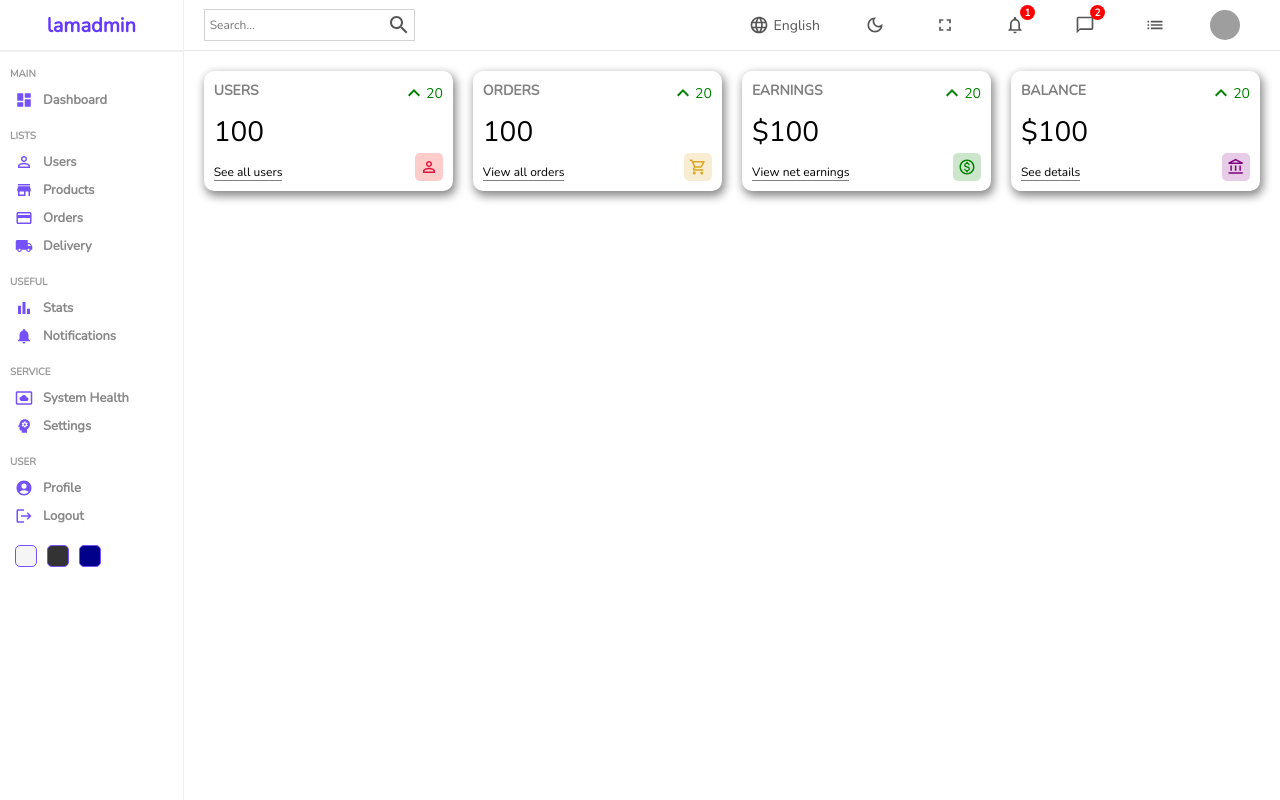
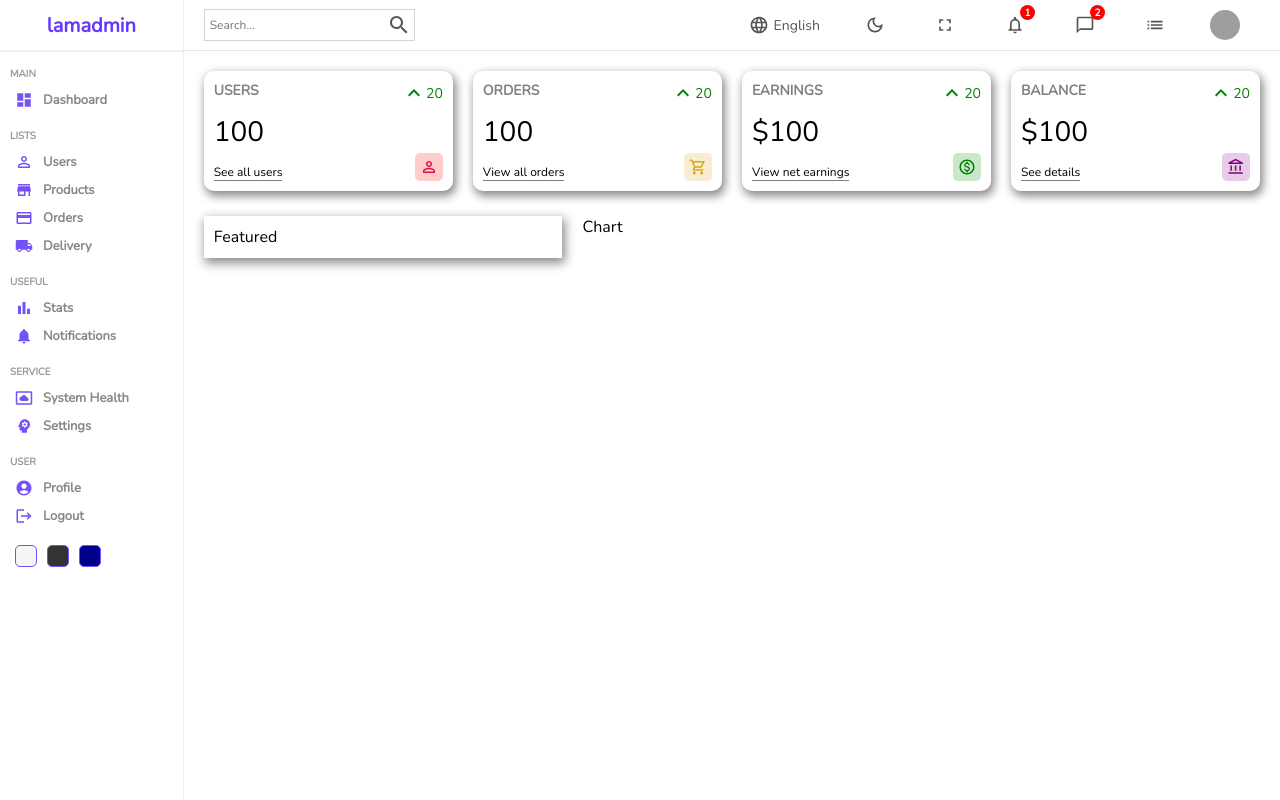
Before and after one commit to patriceandrea/admin-dashboard, a React (Create React App) app in the folder client/: page / in a window 1280 px wide. Built offline with nearby package versions, Linux system fonts and the light colour scheme; grey boxes are pictures that could not be loaded.

Commit message:
adds featured and cart components

```diff
--- /dev/null
+++ b/client/src/components/chart/Chart.js
@@ -0,0 +1,11 @@
+import "./chart.scss"
+
+const Chart = () => {
+  return (
+    <div className="chart">
+      Chart
+    </div>
+  )
+}
+
+export default Chart;
--- /dev/null
+++ b/client/src/components/chart/chart.scss
@@ -0,0 +1,3 @@
+.chart {
+  flex: 4;
+}
--- /dev/null
+++ b/client/src/components/featured/Featured.js
@@ -0,0 +1,11 @@
+import './featured.scss'
+
+const Featured = () => {
+  return (
+    <div className='featured'>
+      Featured
+    </div>
+  )
+}
+
+export default Featured;
--- /dev/null
+++ b/client/src/components/featured/featured.scss
@@ -0,0 +1,6 @@
+.featured {
+  flex: 2;
+  -webkit-box-shadow: 2px 4px 10px 1px rgba(0, 0, 0, 0.47);
+  box-shadow: 2px 4px 10px 1px rgba(0, 0, 0, 0.47);
+  padding: 10px;
+}
--- a/client/src/pages/home/Home.js
+++ b/client/src/pages/home/Home.js
@@ -1,4 +1,6 @@
 import React from 'react';
+import Chart from '../../components/chart/Chart';
+import Featured from '../../components/featured/Featured';
 import Navbar from '../../components/navbar/Navbar';
 import Sidebar from '../../components/sidebar/Sidebar';
 import Widget from '../../components/widget/Widgets';
@@ -16,6 +18,10 @@
           <Widget type="earning" />
           <Widget type="balance" />
         </div>
+        <div className='charts'>
+          <Featured />
+          <Chart />
+        </div>
       </div>
     </div>
   )
--- a/client/src/pages/home/home.scss
+++ b/client/src/pages/home/home.scss
@@ -4,7 +4,8 @@
   .homeContainer {
     flex: 6;
 
-    .widgets {
+    .widgets,
+    .charts {
       display: flex;
       padding: 20px;
       gap: 20px;
@@ -16,5 +17,9 @@
       border-radius: 5px;
       align-self: flex-end;
     }
+
+    .charts {
+      padding: 5px 20px;
+    }
   }
 }
```
